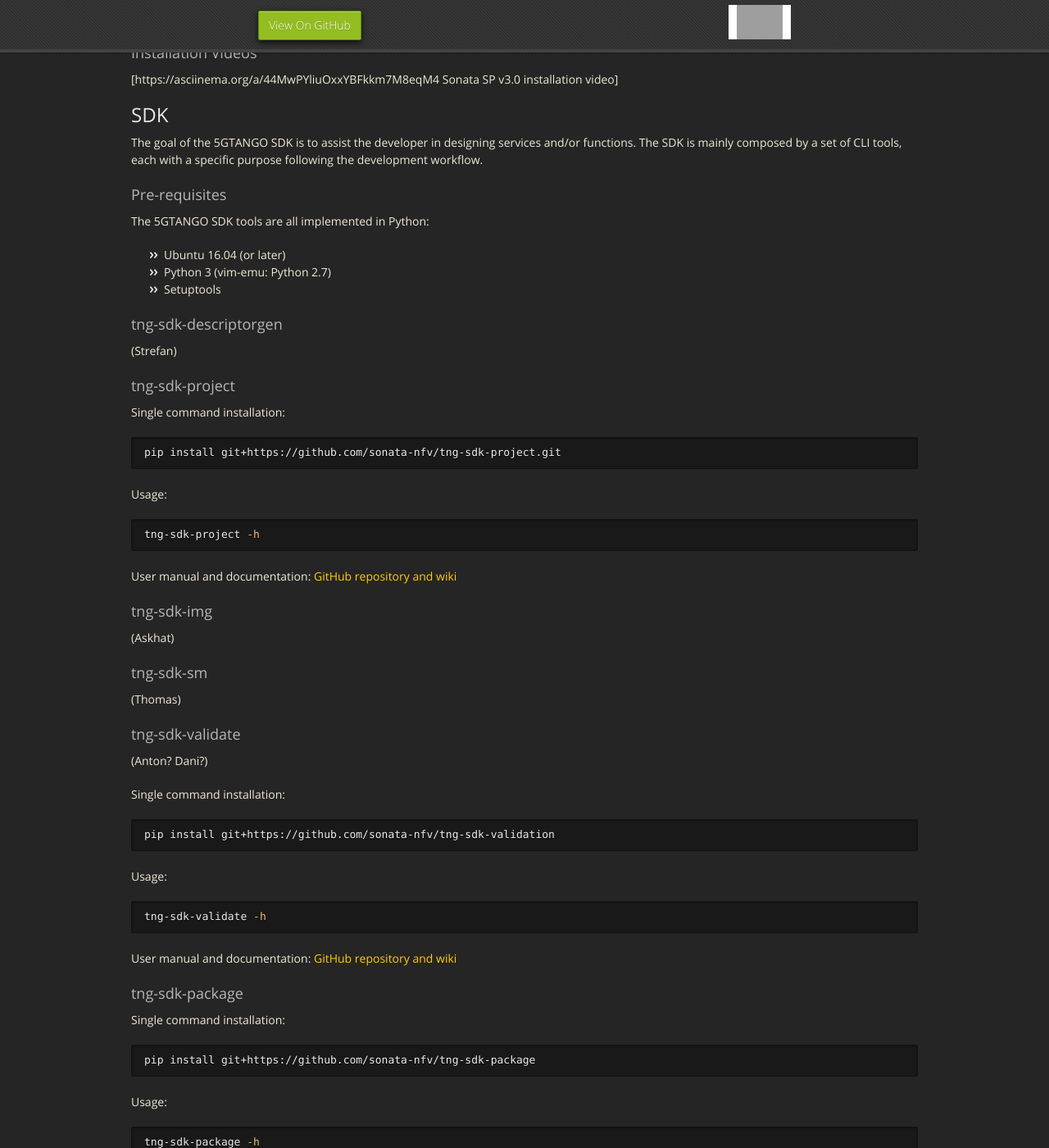
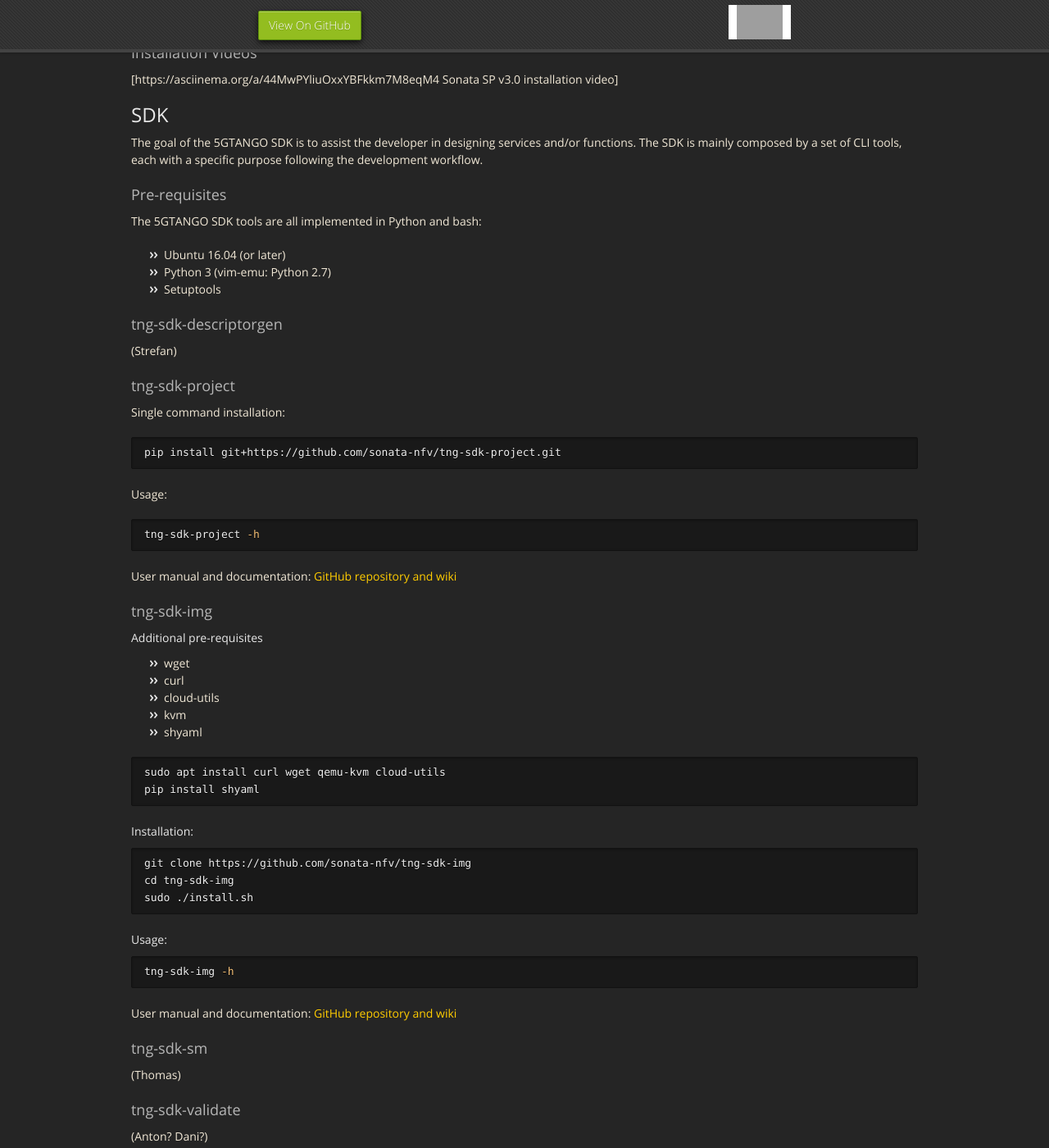
Before and after one commit to sonata-nfv/sonata-nfv.github.io, a Jekyll site: the page built from component_installation.md, in a window 1280 px wide and 1400 px high, scrolled down 2070 px. Shown: the whole window at 82% size. Built offline with Jekyll 4.4.1, drawn with Linux system fonts in a browser that asks for light colours; nearby versions of some CDN libraries; grey boxes are pictures that could not be loaded.

Commit message:
Component installation tng-sdk-img

````diff
--- a/component_installation.md
+++ b/component_installation.md
@@ -112,7 +112,7 @@ The goal of the 5GTANGO SDK is to assist the developer in designing services and
 
 ### Pre-requisites
 
-The 5GTANGO SDK tools are all implemented in Python:
+The 5GTANGO SDK tools are all implemented in Python and bash:
 
 - Ubuntu 16.04 (or later)
 - Python 3 (vim-emu: Python 2.7)
@@ -138,7 +138,35 @@ tng-sdk-project -h
 User manual and documentation: [GitHub repository and wiki](https://github.com/sonata-nfv/tng-sdk-project.git)
 
 ### tng-sdk-img
-(Askhat)
+
+#### Additional pre-requisites
+
+* wget
+* curl
+* cloud-utils
+* kvm
+* shyaml
+
+```bash
+sudo apt install curl wget qemu-kvm cloud-utils
+pip install shyaml
+```
+
+#### Installation:
+
+```bash
+git clone https://github.com/sonata-nfv/tng-sdk-img
+cd tng-sdk-img
+sudo ./install.sh
+```
+
+#### Usage:
+
+```bash
+tng-sdk-img -h
+```
+
+User manual and documentation: [GitHub repository and wiki](https://github.com/sonata-nfv/tng-sdk-img4)
 
 ### tng-sdk-sm
 (Thomas)
````
